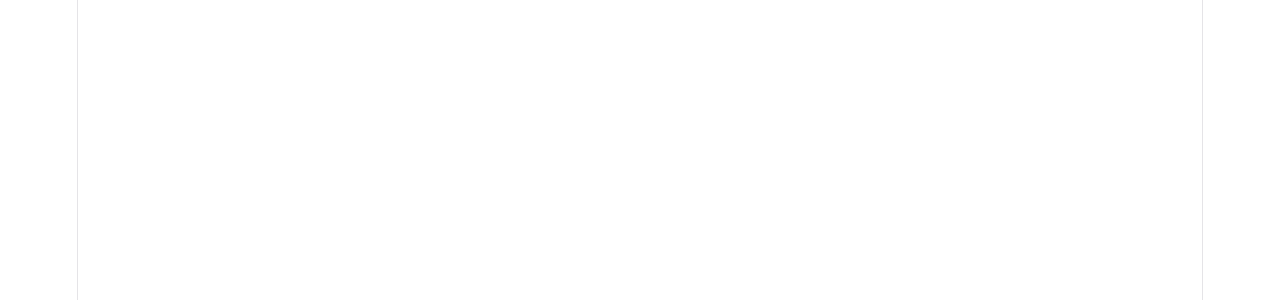
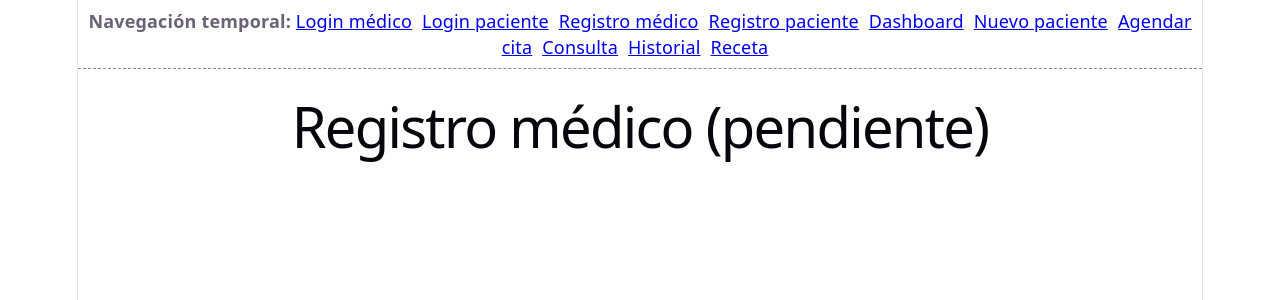
Before and after one commit to GlacierFroZzt/Programacion_Web_II_v2Fork, a React (Vite) app in the folder frontend-react/: page /registro in a window 1280 px wide. Before the commit this address had no page. Shown: the top 300 px of the page. Built offline with nearby package versions, Linux system fonts and the light colour scheme.

Commit message:
feat: formularios base en React con navegación temporal

```diff
--- a/frontend-react/src/App.jsx
+++ b/frontend-react/src/App.jsx
@@ -2,6 +2,15 @@
 import { AuthProvider } from './auth/AuthContext';
 import RutaProtegida from './auth/RutaProtegida';
 import Login from './paginas/Login';
+import LoginPaciente from './paginas/LoginPaciente';
+import Registro from './paginas/Registro';
+import RegistroPaciente from './paginas/RegistroPaciente';
+import Dashboard from './paginas/Dashboard';
+import PacienteNuevo from './paginas/PacienteNuevo';
+import AgendarCita from './paginas/AgendarCita';
+import Consulta from './paginas/Consulta';
+import Historial from './paginas/Historial';
+import Receta from './paginas/Receta';
 
 export default function App() {
   return (
@@ -10,11 +19,19 @@
         <Routes>
           <Route path="/" element={<Navigate to="/login" replace />} />
           <Route path="/login" element={<Login />} />
+          <Route path="/login-paciente" element={<LoginPaciente />} />
+          <Route path="/registro" element={<Registro />} />
+          <Route path="/registro-paciente" element={<RegistroPaciente />} />
           <Route path="/dashboard" element={
             <RutaProtegida rolPermitido="medico">
-              <h1>Dashboard (pendiente)</h1>
+              <Dashboard />
             </RutaProtegida>
           } />
+          <Route path="/paciente/nuevo" element={<PacienteNuevo />} />
+          <Route path="/paciente/agendar" element={<AgendarCita />} />
+          <Route path="/consulta/:id" element={<Consulta />} />
+          <Route path="/historial/:id" element={<Historial />} />
+          <Route path="/receta/:id" element={<Receta />} />
         </Routes>
       </BrowserRouter>
     </AuthProvider>
--- /dev/null
+++ b/frontend-react/src/componentes/NavTemporal.jsx
@@ -0,0 +1,27 @@
+import { Link } from 'react-router-dom';
+
+const rutas = [
+  { to: '/login', texto: 'Login médico' },
+  { to: '/login-paciente', texto: 'Login paciente' },
+  { to: '/registro', texto: 'Registro médico' },
+  { to: '/registro-paciente', texto: 'Registro paciente' },
+  { to: '/dashboard', texto: 'Dashboard' },
+  { to: '/paciente/nuevo', texto: 'Nuevo paciente' },
+  { to: '/paciente/agendar', texto: 'Agendar cita' },
+  { to: '/consulta/1', texto: 'Consulta' },
+  { to: '/historial/1', texto: 'Historial' },
+  { to: '/receta/1', texto: 'Receta' },
+];
+
+export default function NavTemporal() {
+  return (
+    <nav style={{ padding: '8px', borderBottom: '1px dashed #888', marginBottom: '12px' }}>
+      <strong>Navegación temporal: </strong>
+      {rutas.map(r => (
+        <span key={r.to} style={{ marginRight: '10px' }}>
+          <Link to={r.to}>{r.texto}</Link>
+        </span>
+      ))}
+    </nav>
+  );
+}
--- /dev/null
+++ b/frontend-react/src/paginas/AgendarCita.jsx
@@ -0,0 +1,10 @@
+import NavTemporal from '../componentes/NavTemporal';
+
+export default function AgendarCita() {
+  return (
+    <>
+      <NavTemporal />
+      <h1>Agendar cita (pendiente)</h1>
+    </>
+  );
+}
--- /dev/null
+++ b/frontend-react/src/paginas/Consulta.jsx
@@ -0,0 +1,10 @@
+import NavTemporal from '../componentes/NavTemporal';
+
+export default function Consulta() {
+  return (
+    <>
+      <NavTemporal />
+      <h1>Consulta (pendiente)</h1>
+    </>
+  );
+}
--- /dev/null
+++ b/frontend-react/src/paginas/Dashboard.jsx
@@ -0,0 +1,10 @@
+import NavTemporal from '../componentes/NavTemporal';
+
+export default function Dashboard() {
+  return (
+    <>
+      <NavTemporal />
+      <h1>Dashboard (pendiente)</h1>
+    </>
+  );
+}
--- /dev/null
+++ b/frontend-react/src/paginas/Historial.jsx
@@ -0,0 +1,10 @@
+import NavTemporal from '../componentes/NavTemporal';
+
+export default function Consulta() {
+  return (
+    <>
+      <NavTemporal />
+      <h1>Historial (pendiente)</h1>
+    </>
+  );
+}
--- a/frontend-react/src/paginas/Login.jsx
+++ b/frontend-react/src/paginas/Login.jsx
@@ -2,6 +2,8 @@
 import { useNavigate, Link } from 'react-router-dom';
 import { login } from '../api/api';
 import { useAuth } from '../auth/AuthContext';
+import NavTemporal from '../componentes/NavTemporal';
+
 
 export default function Login() {
   const [usuario, setUsuario] = useState('');
@@ -25,7 +27,9 @@
     }
   }
 
-  return (
+return (
+  <>
+    <NavTemporal />
     <form onSubmit={handleSubmit}>
       <h1>Iniciar sesión (médico)</h1>
       <input placeholder="Usuario" value={usuario} onChange={e => setUsuario(e.target.value)} />
@@ -35,5 +39,6 @@
       <p>o <Link to="/registro">registrarse</Link></p>
       <p><Link to="/login-paciente">Soy paciente</Link></p>
     </form>
-  );
+  </>
+);
 }
--- /dev/null
+++ b/frontend-react/src/paginas/LoginPaciente.jsx
@@ -0,0 +1,10 @@
+import NavTemporal from '../componentes/NavTemporal';
+
+export default function LoginPaciente() {
+  return (
+    <>
+      <NavTemporal />
+      <h1>Login paciente (pendiente)</h1>
+    </>
+  );
+}
--- /dev/null
+++ b/frontend-react/src/paginas/PacienteNuevo.jsx
@@ -0,0 +1,10 @@
+import NavTemporal from '../componentes/NavTemporal';
+
+export default function PacienteNuevo() {
+  return (
+    <>
+      <NavTemporal />
+      <h1>Nuevo paciente (pendiente)</h1>
+    </>
+  );
+}
--- /dev/null
+++ b/frontend-react/src/paginas/Receta.jsx
@@ -0,0 +1,10 @@
+import NavTemporal from '../componentes/NavTemporal';
+
+export default function Consulta() {
+  return (
+    <>
+      <NavTemporal />
+      <h1>Recetas (pendiente)</h1>
+    </>
+  );
+}
--- /dev/null
+++ b/frontend-react/src/paginas/Registro.jsx
@@ -0,0 +1,10 @@
+import NavTemporal from '../componentes/NavTemporal';
+
+export default function Registro() {
+  return (
+    <>
+      <NavTemporal />
+      <h1>Registro médico (pendiente)</h1>
+    </>
+  );
+}
--- /dev/null
+++ b/frontend-react/src/paginas/RegistroPaciente.jsx
@@ -0,0 +1,10 @@
+import NavTemporal from '../componentes/NavTemporal';
+
+export default function RegistroPaciente() {
+  return (
+    <>
+      <NavTemporal />
+      <h1>Registro paciente (pendiente)</h1>
+    </>
+  );
+}
```
